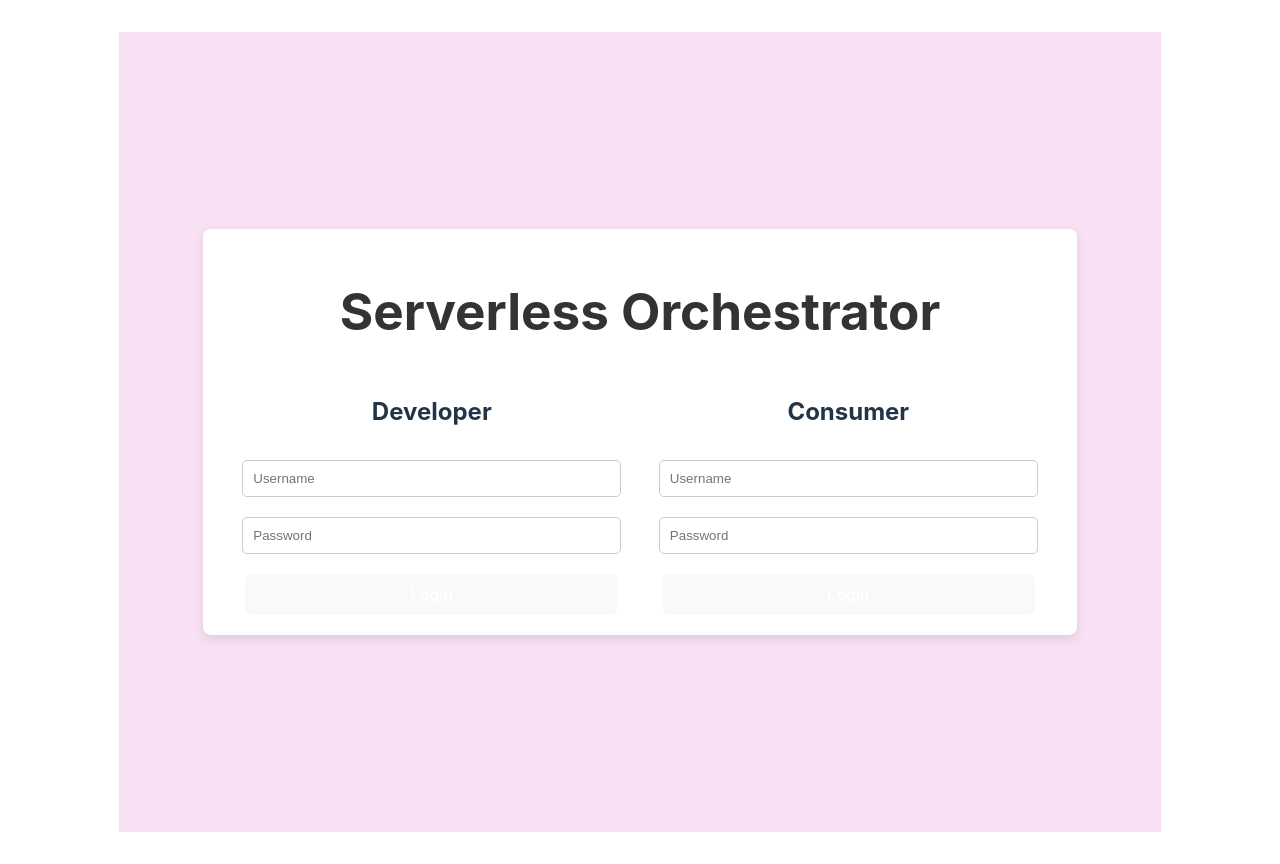
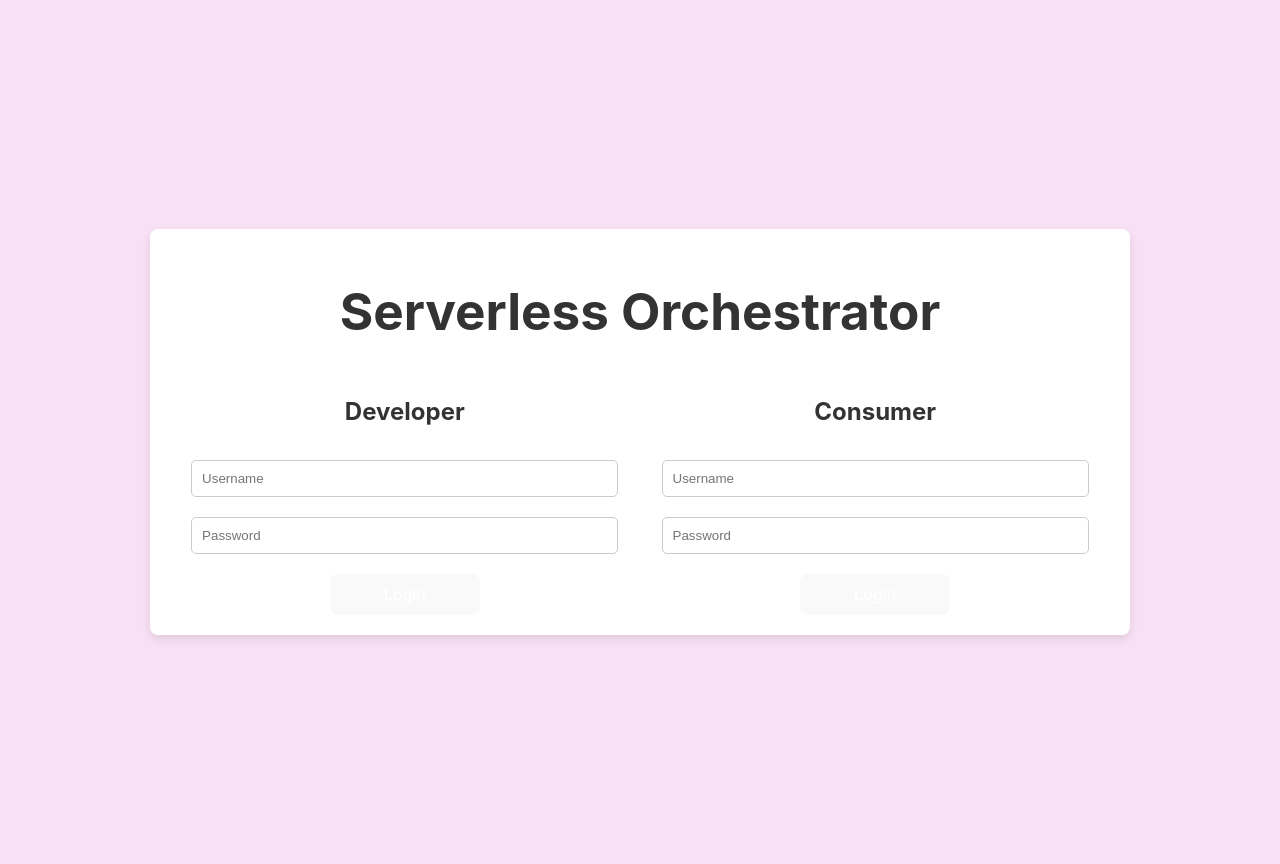
Before and after one commit to carterrath/ServerlessOrchestrator, a React (Vite) app in the folder presentation/: page /Login in a window 1280 px wide. Built offline with nearby package versions, Linux system fonts and the light colour scheme.

Commit message:
updated from react router branch

```diff
--- a/presentation/src/assets/styles/App.css
+++ b/presentation/src/assets/styles/App.css
@@ -1,59 +1,10 @@
+body {
+  background-color: #f8e1f4; /* Light pink background for the whole page */
+  margin: 0; /* Removes the default margin */
+}
+
 #root {
   max-width: 1280px;
   margin: 0 auto;
   padding: 2rem;
-  text-align: center;
 }
-
-.logo {
-  height: 6em;
-  padding: 1.5em;
-  will-change: filter;
-  transition: filter 300ms;
-}
-.logo:hover {
-  filter: drop-shadow(0 0 2em #646cffaa);
-}
-.logo.react:hover {
-  filter: drop-shadow(0 0 2em #61dafbaa);
-}
-
-@keyframes logo-spin {
-  from {
-    transform: rotate(0deg);
-  }
-  to {
-    transform: rotate(360deg);
-  }
-}
-
-@media (prefers-reduced-motion: no-preference) {
-  a:nth-of-type(2) .logo {
-    animation: logo-spin infinite 20s linear;
-  }
-}
-
-.card {
-  padding: 2em;
-}
-
-.read-the-docs {
-  color: #888;
-}
-
-.App {
-  text-align: center;
-  background-color: #f8e1f4; /* Light pink background */
-  height: 100vh; /* Full height */
-  display: flex;
-  justify-content: center;
-  align-items: center;
-}
-
-.App-header {
-  background-color: #fff; /* White background for the header */
-  padding: 20px;
-  border-radius: 8px;
-  box-shadow: 0px 4px 10px rgba(0, 0, 0, 0.1);
-  width: 50%;
-}
--- a/presentation/src/assets/styles/Developer.css
+++ b/presentation/src/assets/styles/Developer.css
@@ -5,14 +5,16 @@
   flex-direction: column;
   justify-content: center;
   align-items: center;
+  text-align: center; /* Ensures text is centered within flex items */
 }
 
-  .Developer-header {
+.developer-page-header {
   background-color: #fff; /* White background for the header */
   padding: 20px;
   border-radius: 8px;
   box-shadow: 0px 4px 10px rgba(0, 0, 0, 0.1);
-    width: 77%;
+  width: 100%; /* Full width */
+  max-width: 500px; /* Or the max width you prefer */
 }
 
 .developer-page h1 {
@@ -22,7 +24,8 @@
 .developer-page input {
   margin-bottom: 20px;
   padding: 10px;
-    width: 300px; /* Adjust width as necessary */
+  width: 100%; /* Full width of parent */
+  max-width: 480px; /* Slightly less than the container to fit padding */
   border: 1px solid #ccc;
   border-radius: 5px;
 }
@@ -34,6 +37,6 @@
   border: none;
   border-radius: 5px;
   cursor: pointer;
+  width: 100%; /* Full width of parent */
+  max-width: 200px; /* Or width you prefer */
 }
-
-  /* Additional styling as needed to match the screenshot */
--- a/presentation/src/assets/styles/DeveloperOptions.css
+++ b/presentation/src/assets/styles/DeveloperOptions.css
@@ -17,17 +17,12 @@
 
 .login-container {
   display: flex;
-    justify-content: space-between;
+  justify-content: space-around; /* This will space out the buttons equally */
   margin-top: 20px;
 }
 
-  .login {
-    flex: 1;
-    margin: 0 10px;
-  }
-
 button {
-    width: 94%;
+  width: 150px; /* Fixed width for symmetry */
   padding: 10px;
   margin-top: 10px;
   background-color: #000; /* Black background for buttons */
@@ -39,17 +34,6 @@
 
 button:hover {
   background-color: #555; /* Darker background on hover */
-  }
-
-  .upload-btn, .dropdown-btn {
-      width: 94%;
-      padding: 10px;
-      margin-top: 10px;
-      background-color: #000; /* Black background for buttons */
-      color: #fff; /* White text for buttons */
-      border: none;
-      border-radius: 5px;
-      cursor: pointer;
 }
 
 .dropdown {
@@ -77,5 +61,3 @@
 
 .dropdown:hover .dropdown-content {display: block;}
 .dropdown:hover .dropdown-btn {background-color: #555;}
-
-  /* Adjust the styles to match the layout and color scheme of the image provided */
--- a/presentation/src/assets/styles/DeveloperPage.css
+++ b/presentation/src/assets/styles/DeveloperPage.css
@@ -35,5 +35,3 @@
   border-radius: 5px;
   cursor: pointer;
 }
-
-  /* Additional styling as needed to match the screenshot */
--- a/presentation/src/assets/styles/Index.css
+++ b/presentation/src/assets/styles/Index.css
@@ -69,13 +69,13 @@ button:focus-visible {
 body {
   margin: 0;
   font-family: -apple-system, BlinkMacSystemFont, 'Segoe UI', 'Roboto', 'Oxygen',
-    'Ubuntu', 'Cantarell', 'Fira Sans', 'Droid Sans', 'Helvetica Neue',
-    sans-serif;
+  'Ubuntu', 'Cantarell', 'Fira Sans', 'Droid Sans', 'Helvetica Neue',
+  sans-serif;
   -webkit-font-smoothing: antialiased;
   -moz-osx-font-smoothing: grayscale;
 }
 
 code {
   font-family: source-code-pro, Menlo, Monaco, Consolas, 'Courier New',
-    monospace;
+  monospace;
 }
--- a/presentation/src/assets/styles/Login.css
+++ b/presentation/src/assets/styles/Login.css
@@ -1,5 +1,9 @@
 h1 {
   color: #333; /* Dark grey color for the title */
+}
+
+h2 {
+  color: #333; /* Dark grey color for the sub-titles */
 }
 
 .login-container {
--- a/presentation/src/pages/Developer/index.tsx
+++ b/presentation/src/pages/Developer/index.tsx
@@ -4,11 +4,11 @@ import './../../assets/styles/Developer.css';
 function Developer() {
   return (
     <div className="developer-page">
-    <header className="Developer-header">
-    <h1>Connect your app!</h1>
+    <header className="developer-page-header">
+    <h1>Serverless Orchestrator</h1>
+    <h2>Connect your app!</h2>
     <input type="text" placeholder="Enter GitHub Repository Link" />
     <button>Connect</button>
-    {/* ... rest of the content based on the screenshot */}
     </header>
     </div>
     );
--- a/presentation/src/pages/Home/index.tsx
+++ b/presentation/src/pages/Home/index.tsx
@@ -1,10 +1,13 @@
 import { Link } from "react-router-dom";
+import './../../assets/styles/App.css';
 
 export function Home() {
   return (
+    <div className="App">
     <div>
       <h1>Home</h1>
       <Link to="/Login">Login</Link>
     </div>
+    </div>
   );
 }
--- a/presentation/src/pages/Login/index.tsx
+++ b/presentation/src/pages/Login/index.tsx
@@ -1,11 +1,12 @@
 import './../../assets/styles/Login.css';
+import { useNavigate } from "react-router-dom";
 export function Login() {
 
-  // const navigate = useNavigate();
+  const navigate = useNavigate();
 
-  // const handleDeveloperLogin = () => {
-  //   navigate('/developeroptions');
-  // };
+  const handleLogin = () => {
+    navigate('/DeveloperOptions');
+  };
 
   return (
     <div className="App">
@@ -16,7 +17,7 @@ export function Login() {
       <h2>Developer</h2>
       <input type="text" placeholder="Username" />
       <input type="password" placeholder="Password" />
-      <button >Login</button>
+      <button onClick={handleLogin}>Login</button>
       </div>
       <div className="login user-login">
       <h2>Consumer</h2>
--- a/presentation/src/router/index.tsx
+++ b/presentation/src/router/index.tsx
@@ -11,7 +11,7 @@ export function Router() {
         <Route path="/*"  element={<Home />} />
         <Route path="/Login"  element={<Login />} />
         <Route path="/Developer" element={<Developer />} />
-        <Route path="DeveloperOptions" element={<DeveloperOptions />} />
+        <Route path="/DeveloperOptions" element={<DeveloperOptions />} />
 
       </Routes>
     </BrowserRouter>
```
Lines whose indentation alone changed are shown as unchanged.
